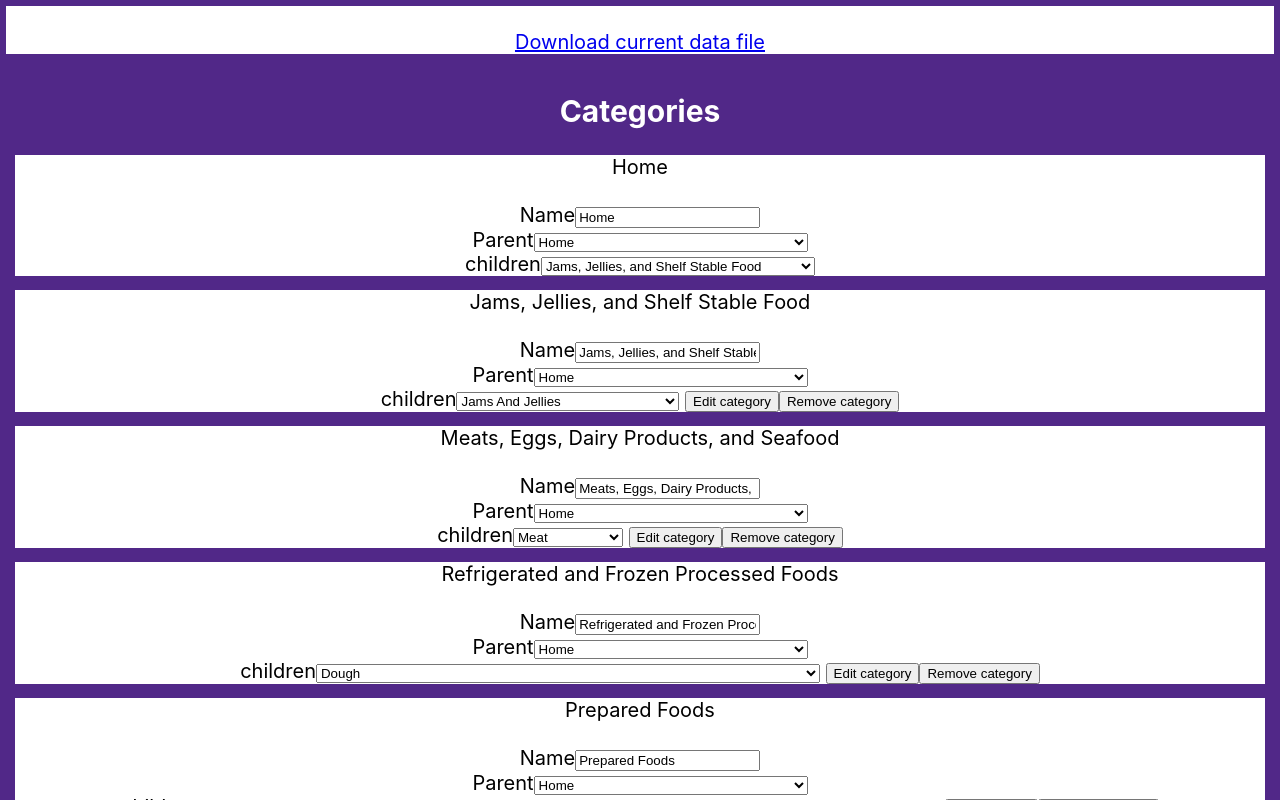
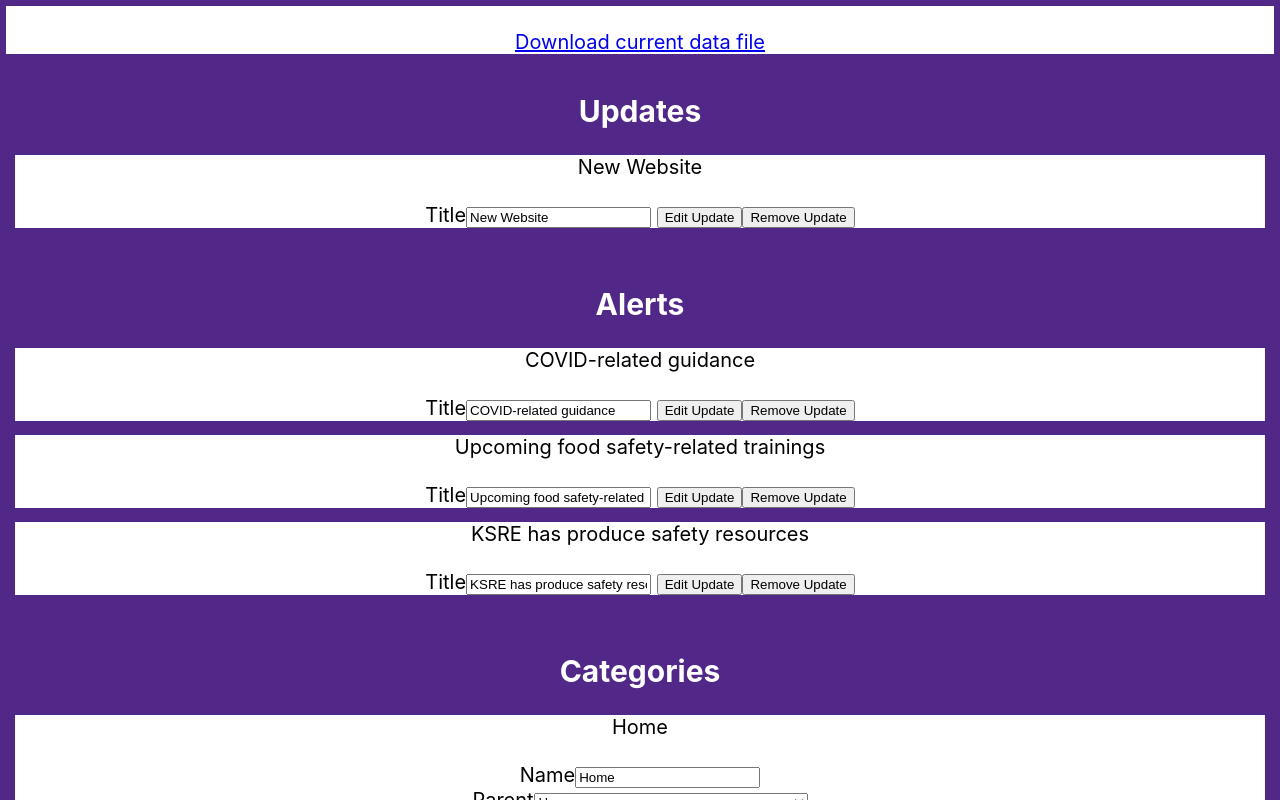
Before and after one commit to Schafer44/KDAUpdateWebsite, a React (Create React App) app: page / in a window 1280 px wide. Shown: the top 800 px of the page. Built offline with nearby package versions, Linux system fonts and the light colour scheme.

Commit message:
Started adding Update/Add alerts and updates

```diff
--- a/src/App.js
+++ b/src/App.js
@@ -20,6 +20,10 @@ class App extends React.Component {
     this.addEntry = this.addEntry.bind(this);
       this.removeEntry = this.removeEntry.bind(this);
       this.disChildren = this.disChildren.bind(this);
+
+      this.updateAlert = this.updateAlert.bind(this);
+    this.addAlert = this.addAlert.bind(this);
+      this.removeAlert = this.removeAlert.bind(this);
   }
 
   componentDidMount() {
@@ -35,13 +39,35 @@ class App extends React.Component {
     });
   }
 
+
+
+  updateAlert(key, entry) {
+    var data = this.state.data;
+    data[key] = entry;
+    console.log("nana",data[key]);
+    //this.setState({ data: data });
+    this.setState({ data: data });
+
+}
+
+removeAlert(key) {
+  var data = this.state.data;
+  delete data[key];
+  this.setState({data: data});
+}
+
+addAlert(key, entry) {
+  var data = this.state.data;
+  data[key] = entry;
+  this.setState({data: data});
+}
+
   updateEntry(key, entry) {
       var data = this.state.data;
       var parentId = data[key].parent;
       var parents = data[parentId];
       delete parents.children[key];
       data[key] = entry;
-      console.log("namas",data[key]);
       //this.setState({ data: data });
       var newparentid = data[key].parent;
       var newParent = data[newparentid]
@@ -51,13 +77,12 @@ class App extends React.Component {
   }
 
   removeEntry(key) {
-    var data = this.state.data;
-
+      var data = this.state.data;
       var parentId = data[key].parent;
       var parent = data[parentId];
       delete parent.children[key];
       delete data[key];
-    this.setState({data: data});
+      this.setState({data: data});
   }
 
   addEntry(key, entry) {
@@ -65,8 +90,6 @@ class App extends React.Component {
       data[key] = entry;
       var parent = data[entry.parent];
       parent.children[key] = entry.name;
-
-      console.log( entry);
     this.setState({data: data});
   }
 
@@ -93,7 +116,7 @@ class App extends React.Component {
       <div className="editor">
           <br></br>
             <a href={`data:application/json,${json}`} download="data.json" target="_blank">Download current data file</a>
-            <DataListEditor data={this.state.data} updateEntry={this.updateEntry} addEntry={this.addEntry} removeEntry={this.removeEntry} />
+            <DataListEditor dataAlerts={this.state.alerts} dataUpdates={this.state.updates} data={this.state.data} updateEntry={this.updateEntry} addEntry={this.addEntry} removeEntry={this.removeEntry} updateAlert={this.updateAlert} addAlert={this.addAlert} removeAlert={this.removeAlert}/>
       </div>
     );
   }
--- a/src/DataListEditor.js
+++ b/src/DataListEditor.js
@@ -2,6 +2,8 @@ import React from 'react';
 import DataEntryEditor from './DataEntryEditor';
 import DataEntryCreator from './DataEntryCreator';
 import CataegoryDisplay from './CataegoryDisplay';
+import UpdatesDisplay from './UpdatesDisplay';
+import DataUpdateCreator from './DataUpdateCreator';
 
 function DataListEditor(props) {
     var categories = Object.keys(props.data).filter(key => props.data[key].type == "category").map(key => ({ key: key, name: props.data[key].name }))
@@ -10,6 +12,24 @@ function DataListEditor(props) {
         <DataEntryEditor key={key} item={props.data[key]} categories={categories}
             removeEntry={() => props.removeEntry(key)}
             updateEntry={(entry) => props.updateEntry(key, entry)}
+        />
+    ));
+
+    var updates = Object.keys(props.dataUpdates).filter(key => props.dataUpdates[key]).map(key => (
+        <UpdatesDisplay key={key} item={props.dataUpdates[key]}
+            removeAlert={() => props.removeAlert(key)}
+            updateAlert={(entry) => props.updateAlert(key, entry)}
+
+
+        />
+    ));
+
+    var alerts = Object.keys(props.dataAlerts).filter(key => props.dataAlerts[key]).map(key => (
+        <UpdatesDisplay key={key} item={props.dataAlerts[key]}
+            removeAlert={() => props.removeAlert(key)}
+            updateAlert={(entry) => props.updateAlert(key, entry)}
+
+
         />
     ));
 
@@ -25,6 +45,24 @@ function DataListEditor(props) {
 
     return (
         <div class="data-list-editor">
+            <h2>
+                <br>
+                </br>
+                <b>Updates</b>
+                </h2>
+            <div class="data-list-items-category">
+                {updates}
+            </div>
+
+            <h2>
+                <br>
+                </br>
+                <b>Alerts</b>
+                </h2>
+            <div class="data-list-items-category">
+                {alerts}
+            </div>
+
                 <h2>
                 <br>
                 </br>
@@ -49,6 +87,14 @@ function DataListEditor(props) {
                 </h2>
                 <DataEntryCreator addEntry={props.addEntry}  categories={categories} />
             </div>
+            <div>
+            <h2>
+                <br>
+                </br>
+                <b>Add Alert or Update</b>
+                </h2>
+                <DataUpdateCreator addAlert={props.addAlert}  addUpdate={props.addUpdate} />
+            </div>
         </div>
     );
 }
--- /dev/null
+++ b/src/DataUpdateCreator.js
@@ -0,0 +1,119 @@
+import React from 'react';
+
+class DataUpdateCreator extends React.Component {
+    constructor(props) {
+        super(props);
+        console.log(props);
+        this.state = {
+            title: "title",
+            type: "entry"
+        };
+
+
+        this.handleChange = this.handleChange.bind(this);
+        this.handleSubmit = this.handleSubmit.bind(this);
+        this.handleSubmit2 = this.handleSubmit2.bind(this);
+    }
+
+
+
+
+
+    handleChange(event) {
+        const target = event.target;
+        const value = target.type === 'checkbox' ? target.checked : target.value;
+        const name = target.name;
+
+        this.setState({
+            [name]: value
+        });
+
+    }
+
+
+    handleSubmit(event) {
+        const key = this.state.title.replace(/[^a-zA-Z]/g, "");
+        const entry = this.state;
+        console.log(key, entry);
+        this.state.type = "entry";
+        this.props.addUpdate(key, entry);
+
+
+    }
+
+    handleSubmit2(event) {
+        const key = this.state.title.replace(/[^a-zA-Z0-9]/g, "");
+        const entry = this.state;
+        console.log(key, entry);
+        this.props.addAlert(key, entry);
+
+    }
+
+
+
+    render() {
+
+        return (
+       //
+       <>
+            <div>
+                <button onClick={this.handleSubmit} >Add Update</button>
+                <br></br>
+                <label>Title</label>
+                <input name="title" value={this.state.name}
+                    onChange={this.handleChange}
+
+                />
+                <br></br>
+                <label>Description</label>
+                <input name="description" value={this.state.description}
+                    onChange={this.handleChange}
+                />
+                <br></br>
+                <label>Preview</label>
+                <input name="preview" value={this.state.description}
+                    onChange={this.handleChange}
+                />
+                <br></br>
+                <label>Date</label>
+                <input name="date" value={this.state.description}
+                    onChange={this.handleChange}
+                />
+
+                </div>
+                <div>
+                <button onClick={this.handleSubmit2} >Add Alert</button>
+                <br></br>
+                <label>Title</label>
+                <input name="title" value={this.state.name}
+                    onChange={this.handleChange}
+
+                />
+                <br></br>
+                <label>Description</label>
+                <input name="description" value={this.state.description}
+                    onChange={this.handleChange}
+                />
+                <br></br>
+                <label>Preview</label>
+                <input name="preview" value={this.state.description}
+                    onChange={this.handleChange}
+                />
+                <br></br>
+                <label>Date</label>
+                <input name="date" value={this.state.description}
+                    onChange={this.handleChange}
+                />
+
+                </div>
+                </>
+
+
+
+        );
+
+
+    }
+}
+
+export default DataUpdateCreator;
--- /dev/null
+++ b/src/UpdatesDisplay.js
@@ -0,0 +1,73 @@
+import React from 'react';
+
+
+
+
+class UpdatesDisplay extends React.Component {
+    constructor(props) {
+        super(props);
+        console.log(props);
+        this.state = props.item;
+        this.handleChange = this.handleChange.bind(this);
+        this.handleSubmit = this.handleSubmit.bind(this);
+        this.handleDelete = this.handleDelete.bind(this);
+    }
+
+
+
+    handleChange(event) {
+        const target = event.target;
+        const value = target.type === 'checkbox' ? target.checked : target.value;
+        const title = target.title;
+        this.setState({
+            [title]: value
+        });
+
+
+
+
+    }
+
+
+
+    handleSubmit(event) {
+        this.props.updateAlert(this.state);
+    }
+    handleDelete(event) {
+
+        this.props.removeAlert(this.state.key);
+
+    }
+
+
+
+    render() {
+
+        console.log("hello2",this.props.item);
+        const buttons = (this.state.name != "Home") ? (
+                   <> <button onClick={this.handleSubmit}>Edit Update</button>
+                   <button onClick={this.props.removeAlert}>Remove Update</button> </>
+        ): "";
+        return (
+            <div>
+                <p>{this.state.title}</p>
+                <br></br>
+                <label>Title</label>
+                <input title="title" value={this.state.title}
+                    onChange={this.handleChange}
+                    onBlur={this.handleBlur}
+                />
+
+                {buttons}
+
+            </div>
+
+
+
+        );
+    }
+}
+
+
+
+export default UpdatesDisplay;
```
